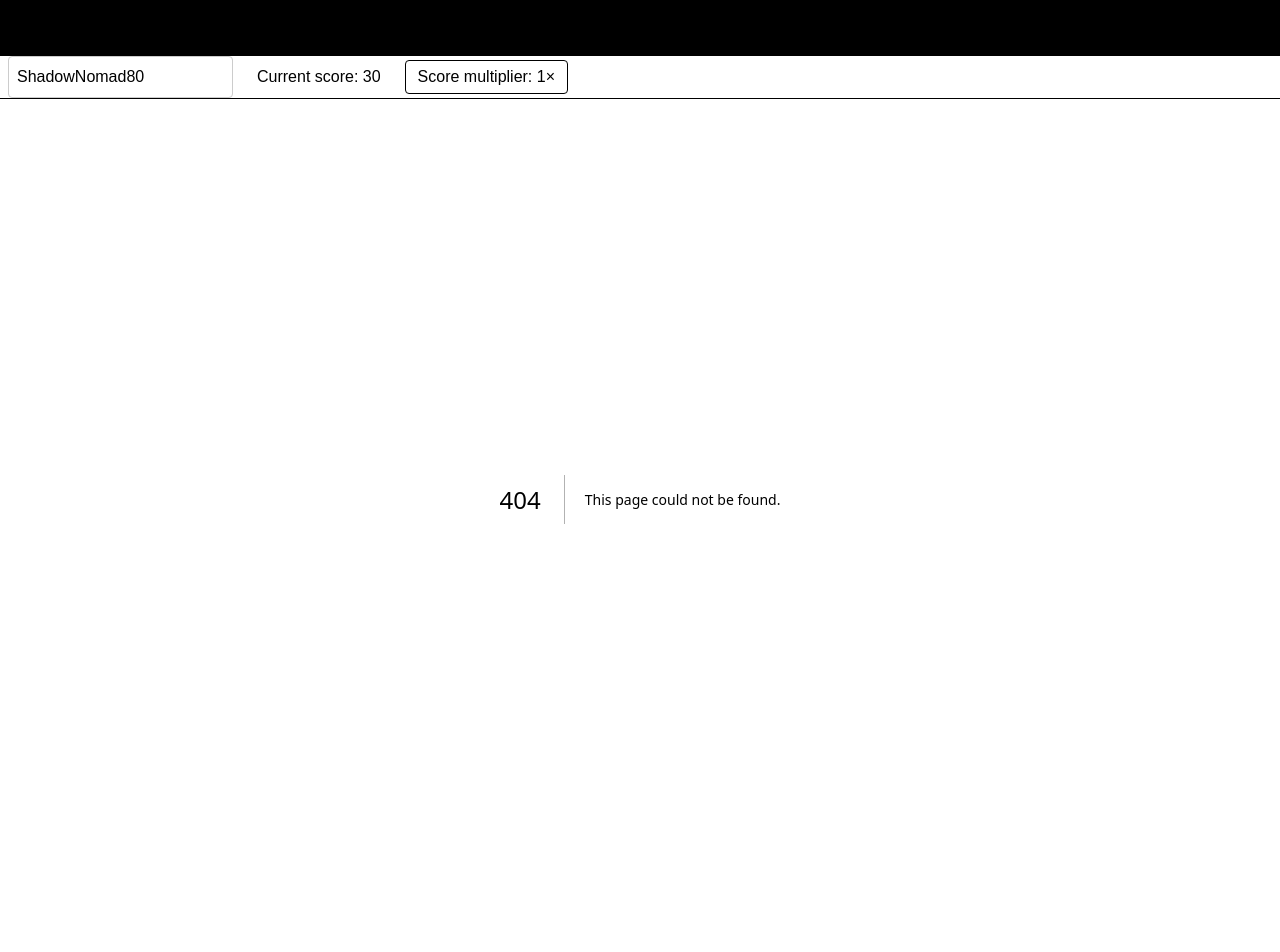
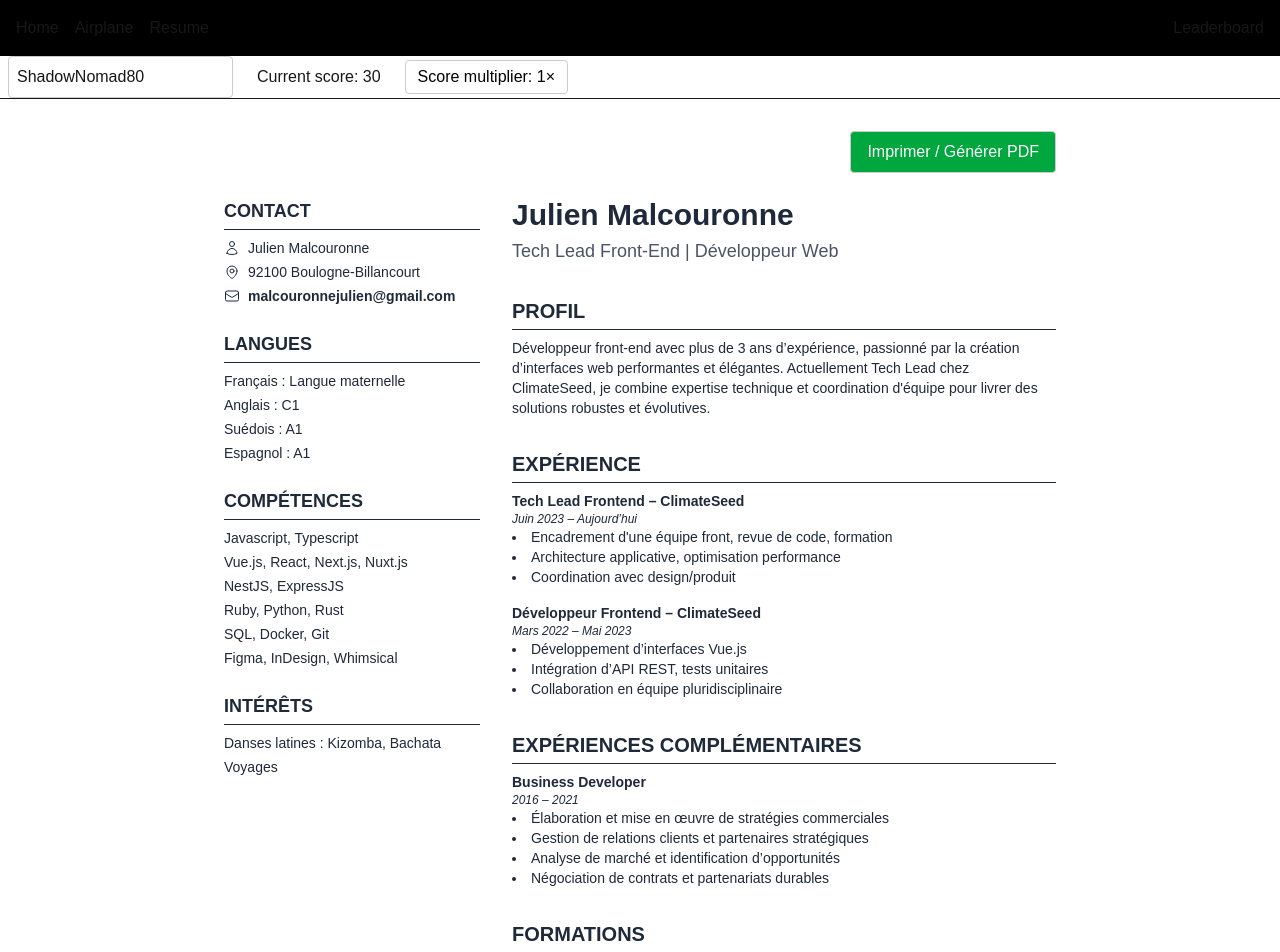
Before and after one commit to JulienMalcouronne/my-interactive, a Next.js app: page /resume in a window 1280 px wide. Before the commit this address had no page. Shown: the top 952 px of the page. Before the commit the page ends 899 px from the top, so only its background shows below. Built offline with nearby package versions, Linux system fonts and the light colour scheme.

Commit message:
feat: setup boilerplate for resume

```diff
--- a/package.json
+++ b/package.json
@@ -9,6 +9,7 @@
     "lint": "next lint"
   },
   "dependencies": {
+    "@heroicons/react": "^2.2.0",
     "@react-three/drei": "^10.0.7",
     "@react-three/fiber": "^9.1.2",
     "next": "15.3.2",
--- a/src/app/globals.css
+++ b/src/app/globals.css
@@ -30,3 +30,26 @@ input {
   border-radius: 4px;
   padding: 8px;
 }
+
+@layer utilities {
+
+
+  button {
+    display: inline-block;
+    border: 1px solid #ccc;
+    border-radius: 4px;
+    padding: 0.5rem 1rem;
+    background: var(--background);
+    color: black;
+  }
+}
+
+@media print {
+  body {
+    font-size: 12px;
+  }
+
+  /* nav {
+    display: none;
+  } */
+}
--- /dev/null
+++ b/src/app/resume/page.tsx
@@ -0,0 +1,125 @@
+import React from "react";
+import { UserIcon, MapPinIcon, EnvelopeIcon } from '@heroicons/react/24/outline'
+import ResumeActions from "@/components/resume/ResumeActions";
+
+export default function Resume() {
+    return (
+        <div className="max-w-4xl mx-auto p-8 font-sans text-gray-800">
+            <ResumeActions />
+
+            <div className="grid grid-cols-1 md:grid-cols-3 gap-8">
+                <aside className="space-y-6">
+                    <div>
+                        <h2 className="text-lg font-bold uppercase border-b pb-1 mb-2">Contact</h2>
+                        <ul className="text-sm space-y-1">
+                            <li className="flex items-center gap-2">
+                                <UserIcon className="size-4" />
+                                <span>Julien Malcouronne</span>
+                            </li>
+                            <li className="flex items-center gap-2">
+                                <MapPinIcon className="size-4" />
+                                92100 Boulogne-Billancourt
+                            </li>
+                            <li className="flex items-center gap-2">
+                                <EnvelopeIcon className="size-4" />
+                                <a href="mailto:malcouronnejulien@gmail.com" className="font-bold">malcouronnejulien@gmail.com</a>
+                            </li>
+                        </ul>
+                    </div>
+
+                    <div>
+                        <h2 className="text-lg font-bold uppercase border-b pb-1 mb-2">Langues</h2>
+                        <ul className="text-sm space-y-1">
+                            <li>Français : Langue maternelle</li>
+                            <li>Anglais : C1</li>
+                            <li>Suédois : A1</li>
+                            <li>Espagnol : A1</li>
+                        </ul>
+                    </div>
+
+                    <div>
+                        <h2 className="text-lg font-bold uppercase border-b pb-1 mb-2">Compétences</h2>
+                        <ul className="text-sm space-y-1">
+                            <li>Javascript, Typescript</li>
+                            <li>Vue.js, React, Next.js, Nuxt.js</li>
+                            <li>NestJS, ExpressJS</li>
+                            <li>Ruby, Python, Rust</li>
+                            <li>SQL, Docker, Git</li>
+                            <li>Figma, InDesign, Whimsical</li>
+                        </ul>
+                    </div>
+
+                    <div>
+                        <h2 className="text-lg font-bold uppercase border-b pb-1 mb-2">Intérêts</h2>
+                        <ul className="text-sm space-y-1">
+                            <li>Danses latines : Kizomba, Bachata</li>
+                            <li>Voyages</li>
+                        </ul>
+                    </div>
+                </aside>
+
+                <div className="md:col-span-2 space-y-8">
+                    <section>
+                        <h1 className="text-3xl font-bold mb-1">Julien Malcouronne</h1>
+                        <p className="text-lg text-gray-600">Tech Lead Front-End | Développeur Web</p>
+                    </section>
+
+                    <section>
+                        <h2 className="text-xl font-semibold border-b pb-1 mb-2 uppercase">Profil</h2>
+                        <p className="text-sm">Développeur front-end avec plus de 3 ans d’expérience, passionné par la création d’interfaces web performantes et élégantes. Actuellement Tech Lead chez ClimateSeed, je combine expertise technique et coordination d'équipe pour livrer des solutions robustes et évolutives.</p>
+                    </section>
+
+                    <section>
+                        <h2 className="text-xl font-semibold border-b pb-1 mb-2 uppercase">Expérience</h2>
+                        <div className="space-y-4 text-sm">
+                            <div>
+                                <h3 className="font-bold">Tech Lead Frontend – ClimateSeed</h3>
+                                <p className="italic text-xs">Juin 2023 – Aujourd’hui</p>
+                                <ul className="list-disc list-inside">
+                                    <li>Encadrement d'une équipe front, revue de code, formation</li>
+                                    <li>Architecture applicative, optimisation performance</li>
+                                    <li>Coordination avec design/produit</li>
+                                </ul>
+                            </div>
+                            <div>
+                                <h3 className="font-bold">Développeur Frontend – ClimateSeed</h3>
+                                <p className="italic text-xs">Mars 2022 – Mai 2023</p>
+                                <ul className="list-disc list-inside">
+                                    <li>Développement d’interfaces Vue.js</li>
+                                    <li>Intégration d’API REST, tests unitaires</li>
+                                    <li>Collaboration en équipe pluridisciplinaire</li>
+                                </ul>
+                            </div>
+                        </div>
+                    </section>
+
+                    <section>
+                        <h2 className="text-xl font-semibold border-b pb-1 mb-2 uppercase">Expériences complémentaires</h2>
+                        <div className="space-y-4 text-sm">
+                            <div>
+                                <h3 className="font-bold">Business Developer</h3>
+                                <p className="italic text-xs">2016 – 2021</p>
+                                <ul className="list-disc list-inside">
+                                    <li>Élaboration et mise en œuvre de stratégies commerciales</li>
+                                    <li>Gestion de relations clients et partenaires stratégiques</li>
+                                    <li>Analyse de marché et identification d’opportunités</li>
+                                    <li>Négociation de contrats et partenariats durables</li>
+                                </ul>
+                            </div>
+                        </div>
+                    </section>
+
+                    <section>
+                        <h2 className="text-xl font-semibold border-b pb-1 mb-2 uppercase">Formations</h2>
+                        <ul className="list-disc list-inside text-sm space-y-1">
+                            <li>Montpellier Business School – Master Vente & International Business (2016 – 2020)</li>
+                            <li>Linköping University (Suède) – Business Administration (2017 – 2018)</li>
+                            <li>IUT Cergy – DUT Techniques de Commercialisation (2014 – 2016)</li>
+                            <li>Le Wagon – Développement Web (2021)</li>
+                        </ul>
+                    </section>
+                </div>
+            </div>
+        </div>
+    );
+}
--- a/src/components/global/MainNavbar.tsx
+++ b/src/components/global/MainNavbar.tsx
@@ -9,7 +9,9 @@ export default function MainNavbar() {
             <li>
                 <Link href={'airplane'}>Airplane</Link>
             </li>
-
+            <li>
+                <Link href={'resume'}>Resume</Link>
+            </li>
             <li className="flex-1 text-right">
                 <Link href={'leaderboard'}>Leaderboard</Link>
             </li>
--- /dev/null
+++ b/src/components/global/button/button.tsx
@@ -0,0 +1,9 @@
+'use client'
+
+export default function Button({ children, handler }: { children: React.ReactNode, handler: () => void }) {
+    return (
+        <button onClick={handler} className={`px-4 py-2 bg-green-600 text-white rounded hover:bg-green-700 transition-colors cursor-pointer`}>
+            {children}
+        </button>
+    )
+}
--- /dev/null
+++ b/src/components/resume/ResumeActions.tsx
@@ -0,0 +1,12 @@
+'use client'
+
+import Button from "../global/button/button"
+
+export default function ResumeActions() {
+    console.log('cc')
+    return (
+        <div className="flex justify-end gap-4 mb-6">
+            <Button bgColor="green" handler={() => window.print()}>Imprimer / Générer PDF</Button>
+        </div>
+    )
+}
```
Also changed, not shown: src/app/cv/page.tsx (deleted), 1 other file (tests, documents, lock files or other folders).
